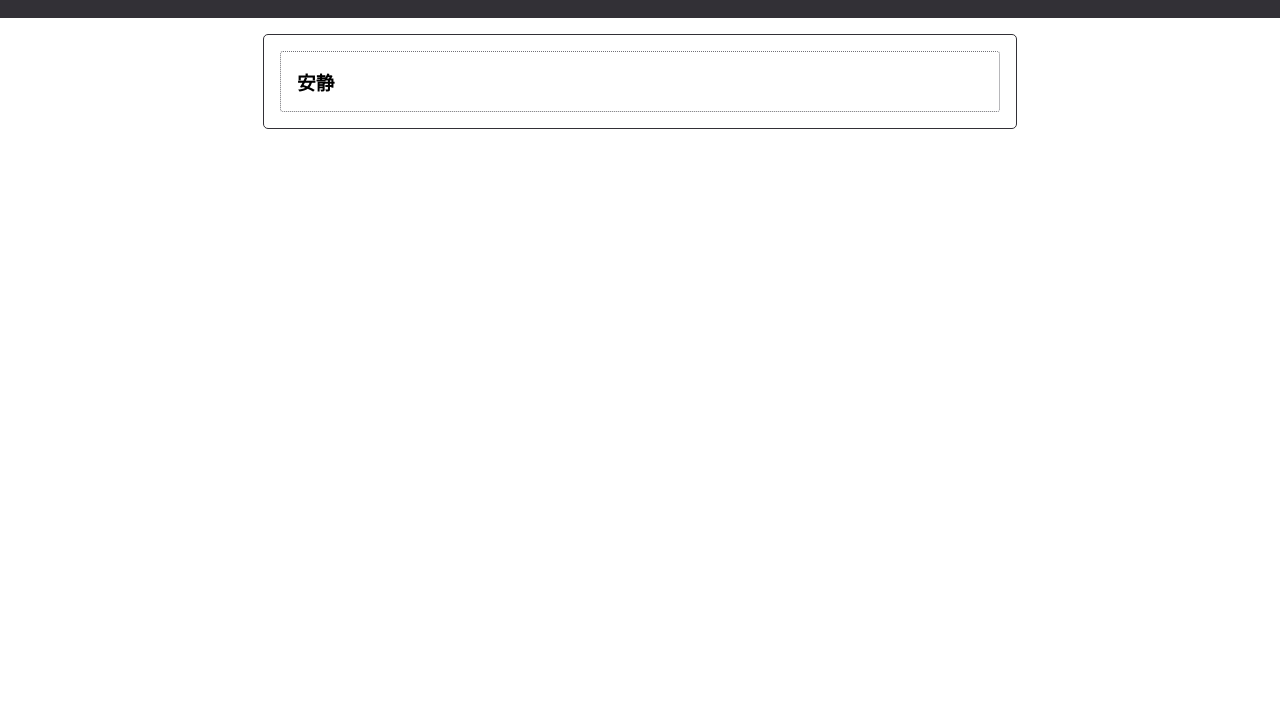
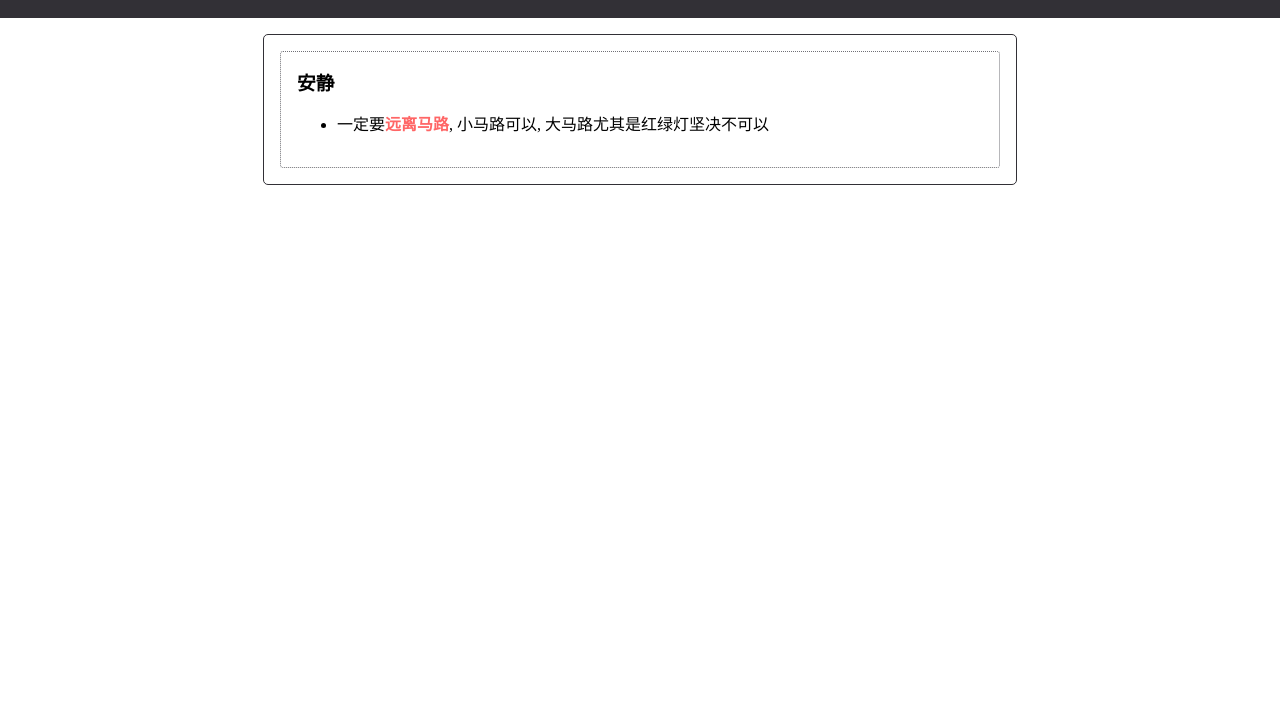
Before and after one commit to tianlunte/life, a plain HTML site: page house/house.html in a window 1280 px wide. Shown: the part 92-800 px from the top of the page. Drawn offline with Linux system fonts and the light colour scheme.

Commit message:
away from main road

```diff
--- a/css/common_desc.css
+++ b/css/common_desc.css
@@ -30,3 +30,11 @@ html, body {
 .common_main_element_title {
     margin: 0;
 }
+
+.common_main_element_list {
+
+}
+
+.common_main_element_list b {
+    color: #ff6666;
+}
--- a/house/house.html
+++ b/house/house.html
@@ -14,6 +14,9 @@
     <div class="common_main_body">
         <div class="common_main_element">
             <h3 class="common_main_element_title">安静</h3>
+            <ul class="common_main_element_list">
+                <li>一定要<b>远离马路</b>, 小马路可以, 大马路尤其是红绿灯坚决不可以</li>
+            </ul>
         </div>
     </div>
 
```
